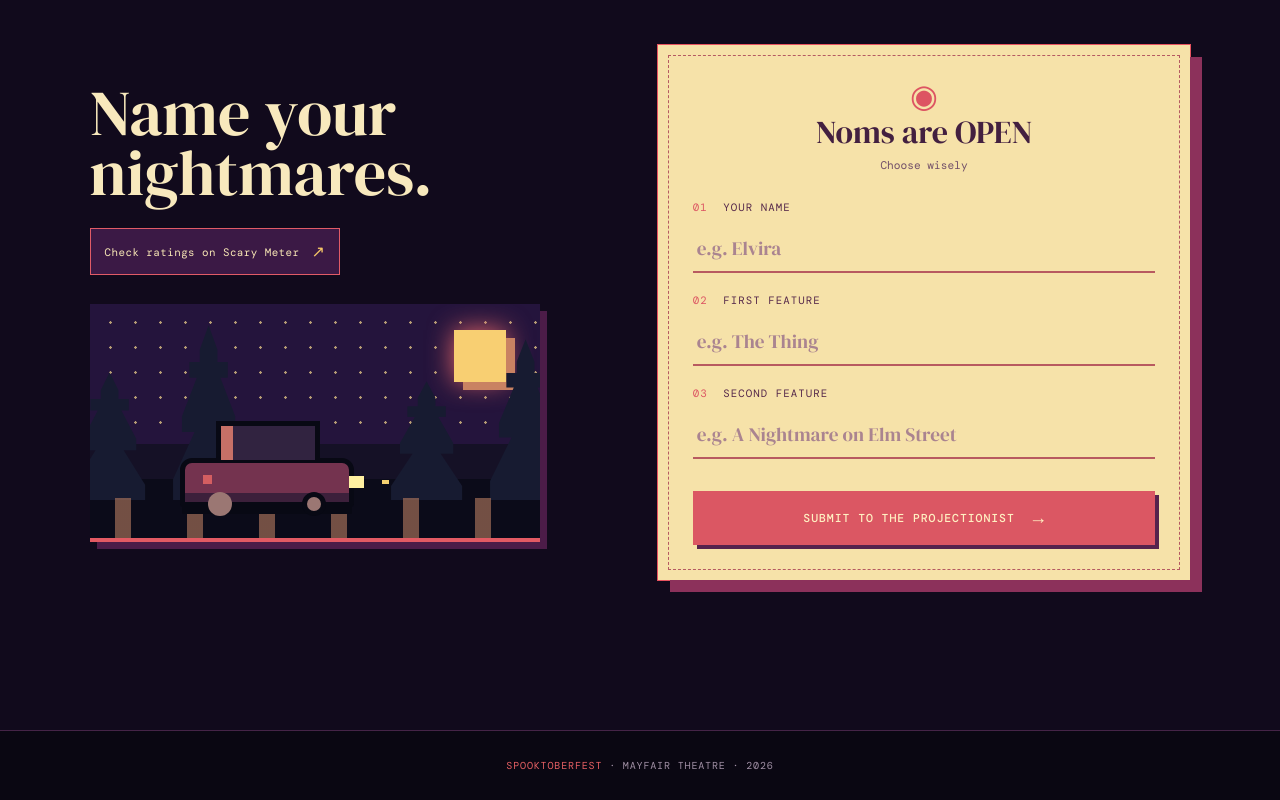
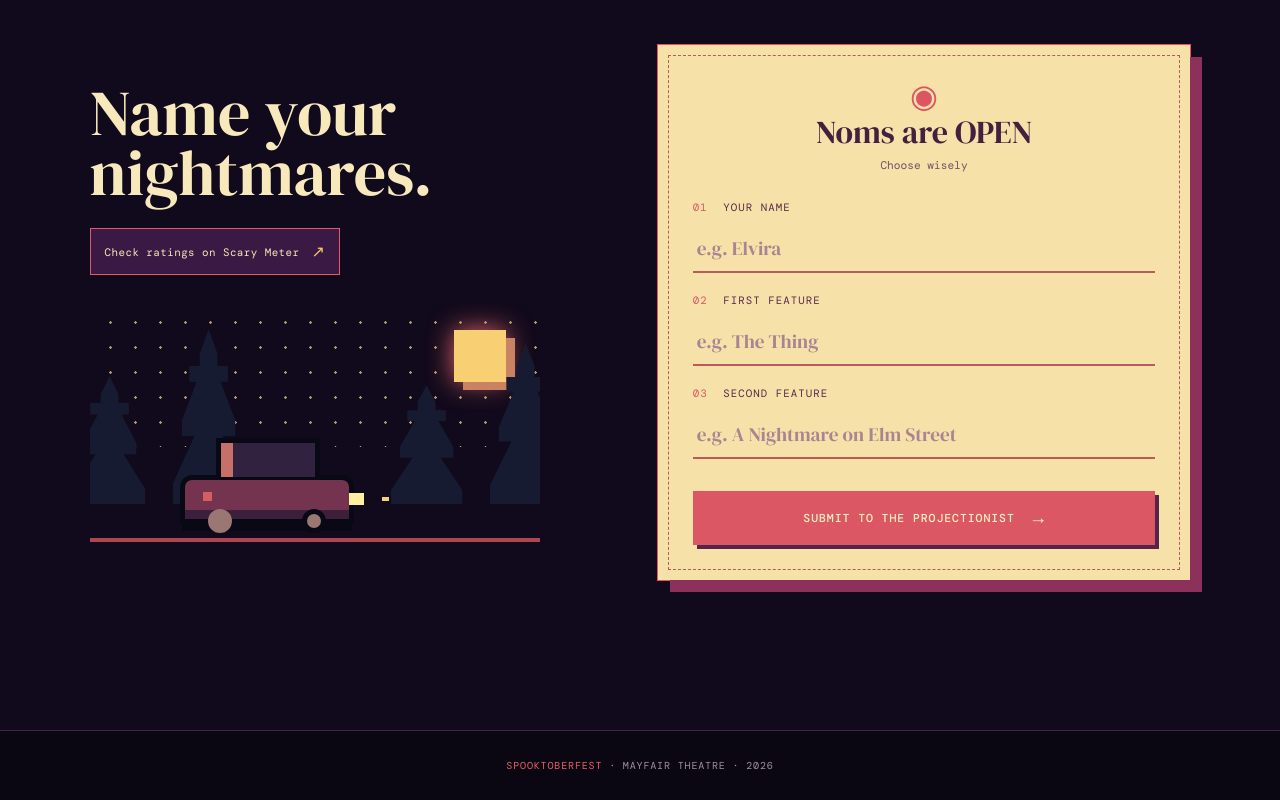
Before and after one commit to wfairclough/spooktoberfest.boo, a SvelteKit app in the folder apps/web/: page / in a window 1280 px wide. Shown: the part 1044-1844 px from the top of the page. Built offline with nearby package versions, Linux system fonts and the light colour scheme; no server answers.

Commit message:
design: blend pixel drive-in into nomination section

```diff
--- a/apps/web/src/routes/+page.svelte
+++ b/apps/web/src/routes/+page.svelte
@@ -418,9 +418,7 @@
 		height: 238px;
 		margin-top: 29px;
 		overflow: hidden;
-		border-bottom: 4px solid #e35a63;
-		background: linear-gradient(#24143c 0 60%, #151126 60% 75%, #0b0b19 75%);
-		box-shadow: 7px 7px 0 #4c1c48;
+		background: transparent;
 		image-rendering: pixelated;
 	}
 	.pixel-drive-in::before {
@@ -498,18 +496,13 @@
 		right: 0;
 		bottom: 0;
 		left: 0;
-		height: 40px;
-		background: repeating-linear-gradient(
-			90deg,
-			transparent 0 25px,
-			#ab745b 25px 41px,
-			transparent 41px 72px
-		);
-		opacity: 0.65;
+		height: 4px;
+		background: #e35a63;
+		opacity: 0.75;
 	}
 	.pixel-car {
 		position: absolute;
-		bottom: 31px;
+		bottom: 18px;
 		left: 20%;
 		width: 174px;
 		height: 49px;
```
